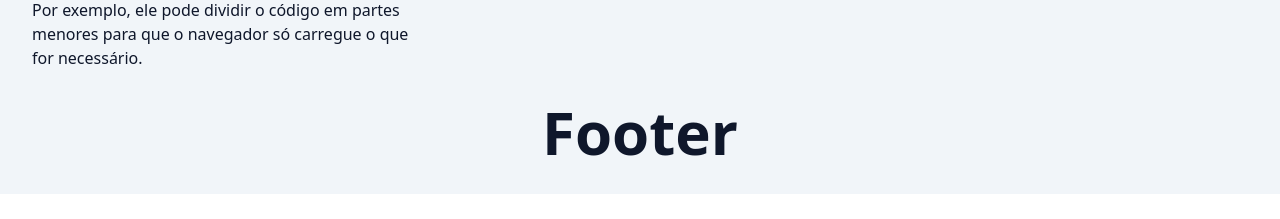
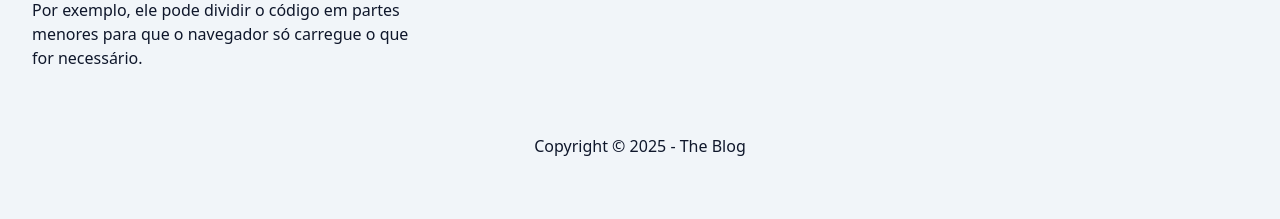
Before and after one commit to HamzeJihad/Blog-NextJs, a Next.js app: page / in a window 1280 px wide. Shown: the part 2089-2308 px from the top of the page. Before the commit the page ends 2283 px from the top, so only its background shows below. Built offline with nearby package versions, Linux system fonts and the light colour scheme.

Commit message:
componentizando footer

```diff
--- a/src/app/layout.tsx
+++ b/src/app/layout.tsx
@@ -3,6 +3,7 @@
 import React from "react";
 import { Container } from "@/components/Container";
 import { Header } from "@/components/Header";
+import { Footer } from "@/components/Footer";
 
 export const metadata: Metadata = {
   title: {
@@ -23,10 +24,7 @@
           <Header />
 
           {children}
-
-          <footer>
-            <p className="text-6xl font-bold text-center py-8">Footer</p>
-          </footer>
+          <Footer></Footer>
         </Container>
       </body>
     </html>
--- /dev/null
+++ b/src/components/Footer/index.tsx
@@ -0,0 +1,12 @@
+import Link from 'next/link';
+
+export function Footer() {
+  return (
+    <footer className='pb-16 text-center'>
+      <p>
+        <span>Copyright &copy; {new Date().getFullYear()} - </span>
+        <Link href='/'>The Blog</Link>
+      </p>
+    </footer>
+  );
+}
--- a/src/components/PostsList/index.tsx
+++ b/src/components/PostsList/index.tsx
@@ -6,7 +6,7 @@
   const posts = await findAllPublicPosts();
 
   return (
-    <div className="grid  grid-cols-1 gap-8 sm:grid-cols-2 lg:grid-cols-3">
+    <div className="grid  grid-cols-1 mb-16 gap-8 sm:grid-cols-2 lg:grid-cols-3">
       {posts.slice(1).map((post) => {
         const postLink = `/posts/${post.slug}`;
         return (
```
